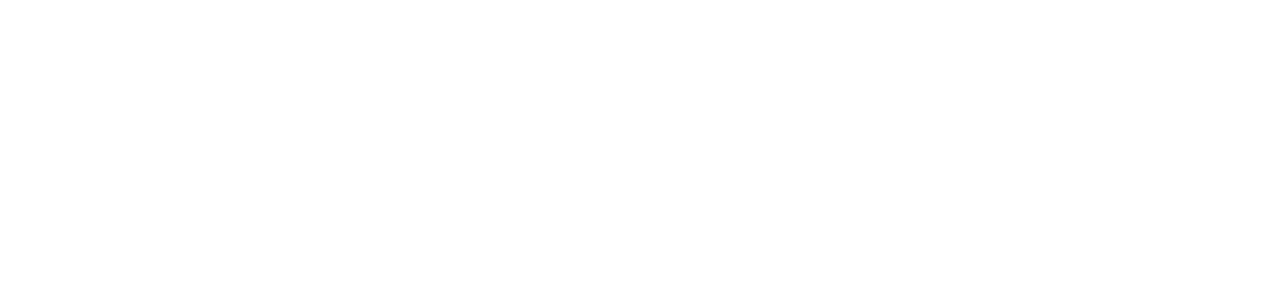
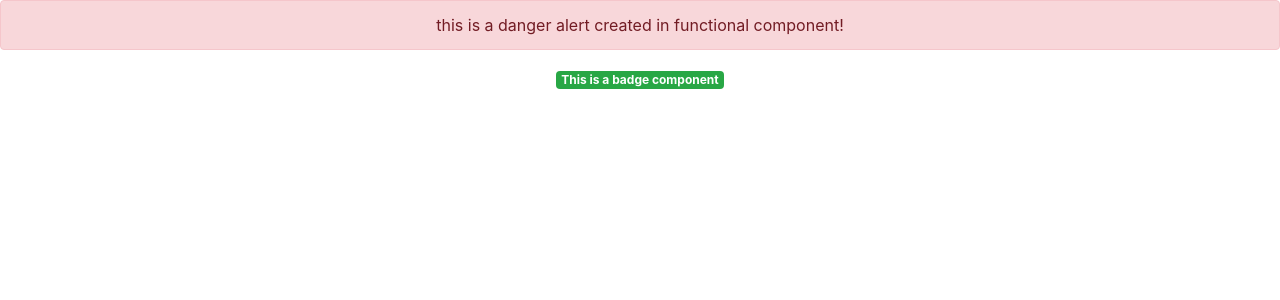
Before and after one commit to aygenyucel/w9-d3-controlled-components, a React (Create React App) app: page / in a window 1280 px wide. Shown: the top 300 px of the page. Built offline with nearby package versions, Linux system fonts and the light colour scheme.

Commit message:
Created badge and alert components

```diff
--- a/src/App.js
+++ b/src/App.js
@@ -1,8 +1,15 @@
 import "../node_modules/bootstrap/dist/css/bootstrap.min.css";
 import "./App.css";
+import WarningSign from "./components/WarningSign";
+import MyBadge from "./components/MyBadge";
 
 function App() {
-  return <div className="App"></div>;
+  return (
+    <div className="App">
+      <WarningSign />
+      <MyBadge />
+    </div>
+  );
 }
 
 export default App;
--- /dev/null
+++ b/src/components/MyBadge.jsx
@@ -0,0 +1,9 @@
+import { Badge } from "react-bootstrap";
+
+const MyBadge = (props) => {
+  let { customText = "This is a badge component", customColor = "success" } =
+    props;
+  return <Badge variant={customColor}>{customText}</Badge>;
+};
+
+export default MyBadge;
--- /dev/null
+++ b/src/components/WarningSign.jsx
@@ -0,0 +1,11 @@
+import { Alert } from "react-bootstrap";
+
+function WarningSign(props) {
+  let {
+    customText = "this is a danger alert created in functional component!",
+  } = props;
+
+  return <Alert variant="danger">{customText}</Alert>;
+}
+
+export default WarningSign;
```
